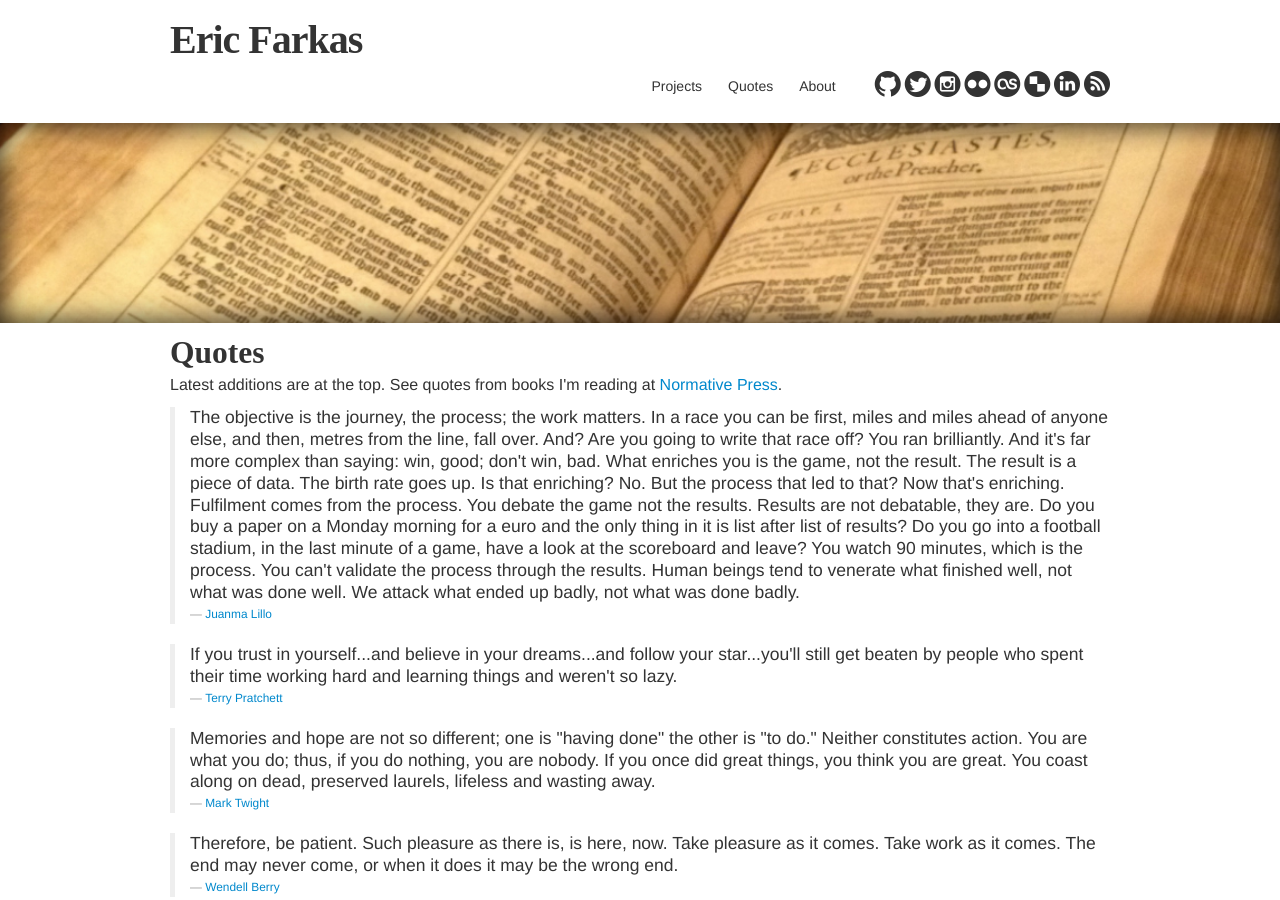
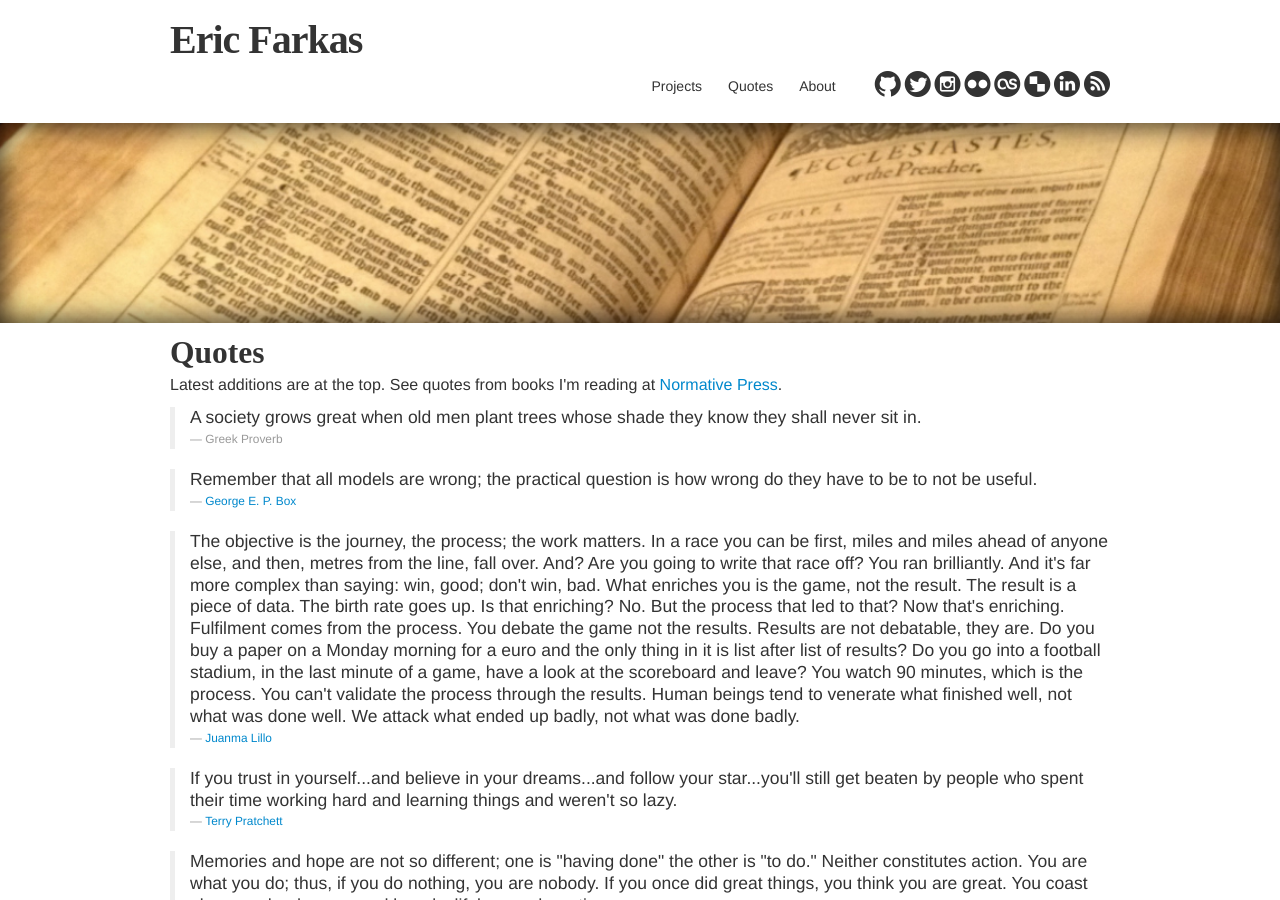
Before and after one commit to speric/speric.github.com, a Jekyll site: the page built from quotes.html, in a window 1280 px wide and 900 px high. Built offline with Jekyll 4.4.1, drawn with Linux system fonts in a browser that asks for light colours; some web fonts are replaced; Markdown is read by kramdown in place of the engine named in the settings.

Commit message:
Update quotes.html

```diff
--- a/quotes.html
+++ b/quotes.html
@@ -8,6 +8,16 @@ header_img: "quotes.jpg"
 <h2>Quotes</h2>
 
 <p>Latest additions are at the top. See quotes from books I'm reading at <a href="http://normativepress.com">Normative Press</a>.</p>
+
+<blockquote>
+  <p>A society grows great when old men plant trees whose shade they know they shall never sit in.</p>
+  <small>Greek Proverb</small>
+</blockquote>
+
+<blockquote>
+  <p>Remember that all models are wrong; the practical question is how wrong do they have to be to not be useful.</p>
+  <small><a href="http://en.wikiquote.org/wiki/George_E._P._Box">George E. P. Box</a></small>
+</blockquote>
 
 <blockquote>
   <p>The objective is the journey, the process; the work matters. In a race you can be first, miles and miles ahead of anyone else, and then, metres from the line, fall over. And? Are you going to write that race off? You ran brilliantly. And it's far more complex than saying: win, good; don't win, bad. What enriches you is the game, not the result. The result is a piece of data. The birth rate goes up. Is that enriching? No. But the process that led to that? Now that's enriching. Fulfilment comes from the process. You debate the game not the results. Results are not debatable, they are. Do you buy a paper on a Monday morning for a euro and the only thing in it is list after list of results? Do you go into a football stadium, in the last minute of a game, have a look at the scoreboard and leave? You watch 90 minutes, which is the process. You can't validate the process through the results. Human beings tend to venerate what finished well, not what was done well. We attack what ended up badly, not what was done badly.</p>
```
